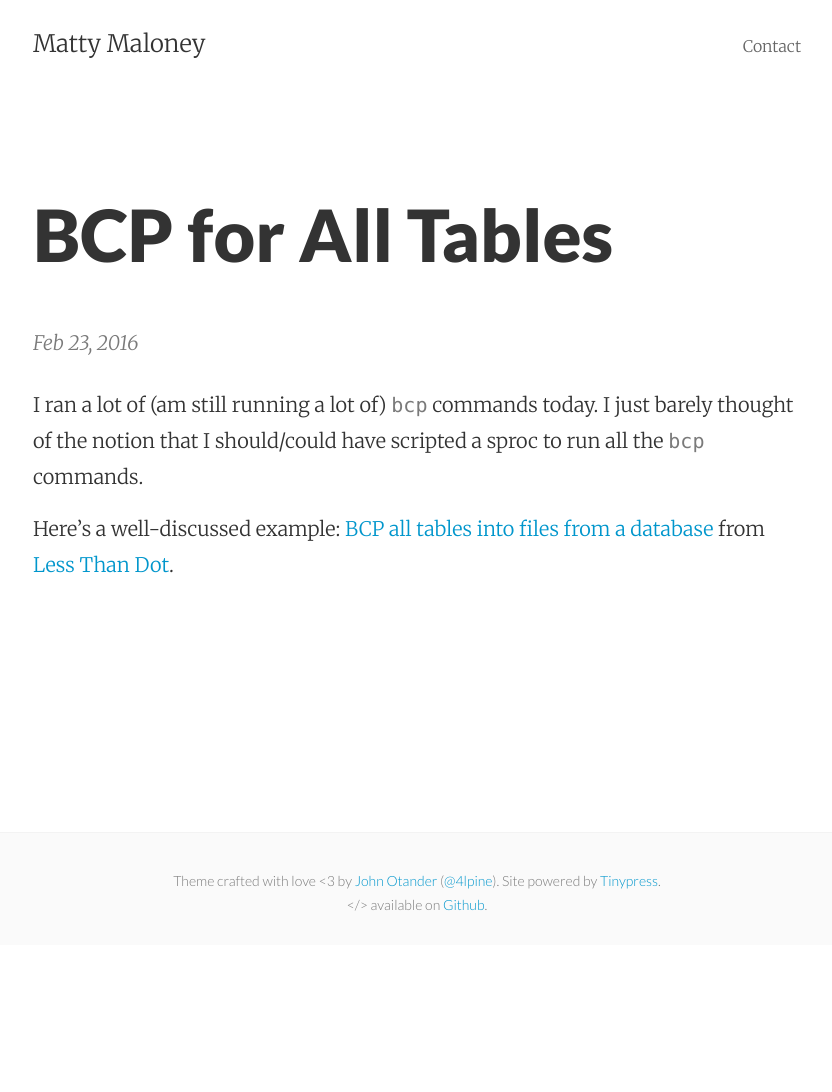
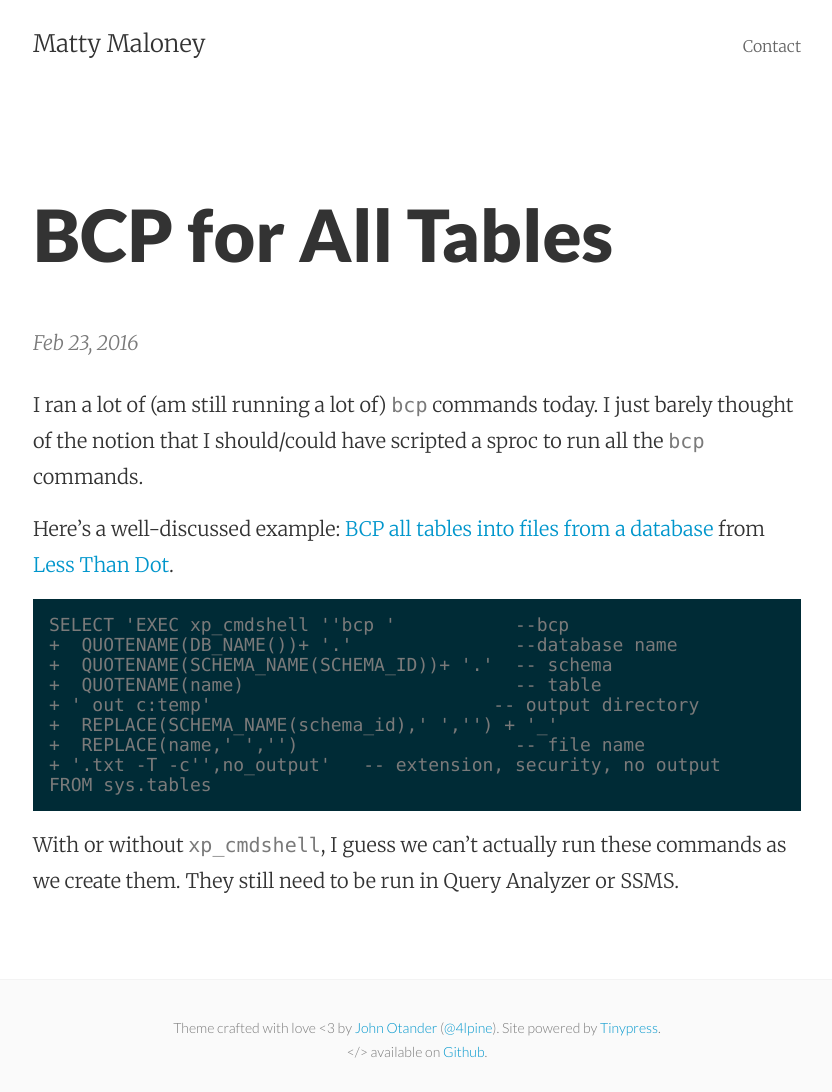
Before and after one commit to mattymaloney/mattymaloney.github.io, a Jekyll site: the page built from _posts/2016-02-23-bcp-all-tables.md, in a window 1280 px wide. Shown: the whole page, without its empty margins (223-1055 px from the left). Built offline with Jekyll 4.4.1, drawn with Linux system fonts in a browser that asks for light colours; before the commit the page ends 945 px from its top, so only the background shows below that.

Commit message:
Created 2016-02-23-bcp-all-tables.md

````diff
--- a/_posts/2016-02-23-bcp-all-tables.md
+++ b/_posts/2016-02-23-bcp-all-tables.md
@@ -7,3 +7,17 @@ title: BCP for All Tables
 I ran a lot of (am still running a lot of) `bcp` commands today. I just barely thought of the notion that I should/could have scripted a sproc to run all the `bcp` commands.
 
 Here's a well-discussed example: [BCP all tables into files from a database](http://blogs.lessthandot.com/index.php/datamgmt/dbprogramming/bcp-all-tables-into-files/) from [Less Than Dot](http://blogs.lessthandot.com/).
+
+```
+SELECT 'EXEC xp_cmdshell ''bcp '           --bcp
++  QUOTENAME(DB_NAME())+ '.'               --database name
++  QUOTENAME(SCHEMA_NAME(SCHEMA_ID))+ '.'  -- schema
++  QUOTENAME(name)                         -- table
++ ' out c:temp'                          -- output directory
++  REPLACE(SCHEMA_NAME(schema_id),' ','') + '_'
++  REPLACE(name,' ','')                    -- file name
++ '.txt -T -c'',no_output'   -- extension, security, no output
+FROM sys.tables
+```
+
+With or without `xp_cmdshell`, I guess we can't actually run these commands as we create them. They still need to be run in Query Analyzer or SSMS.
````
